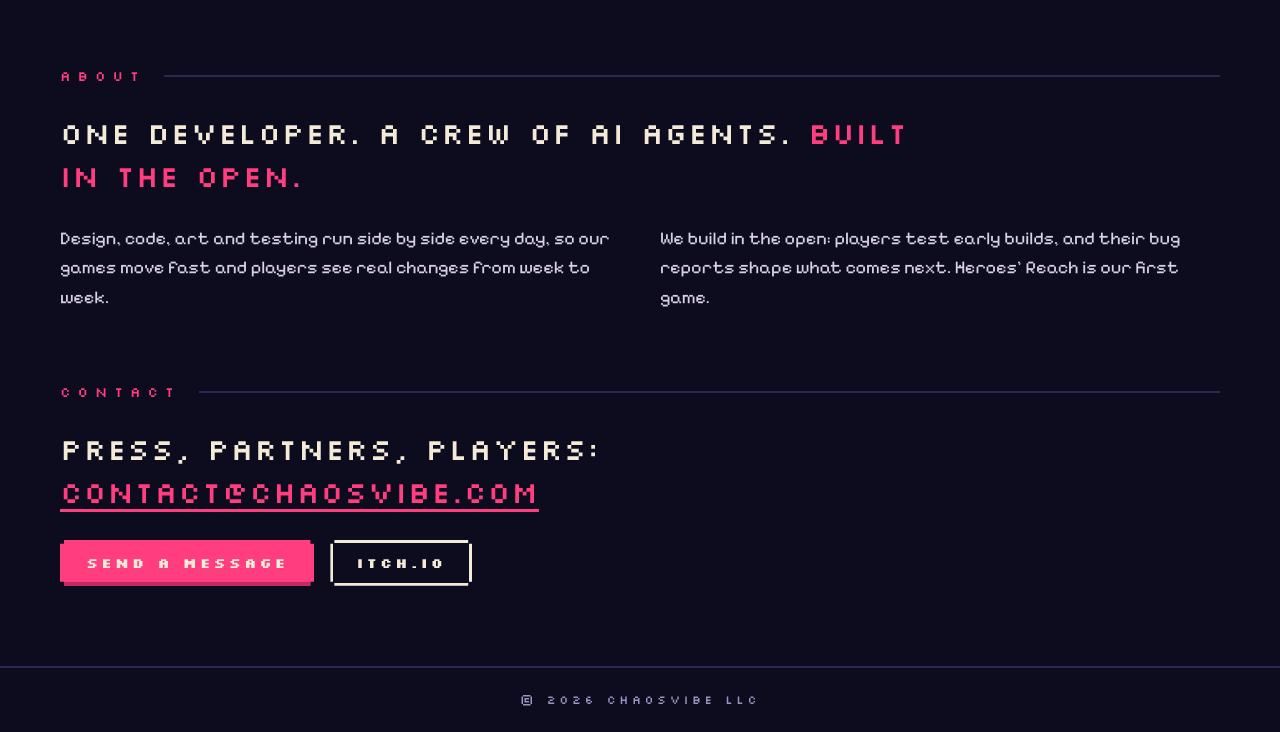
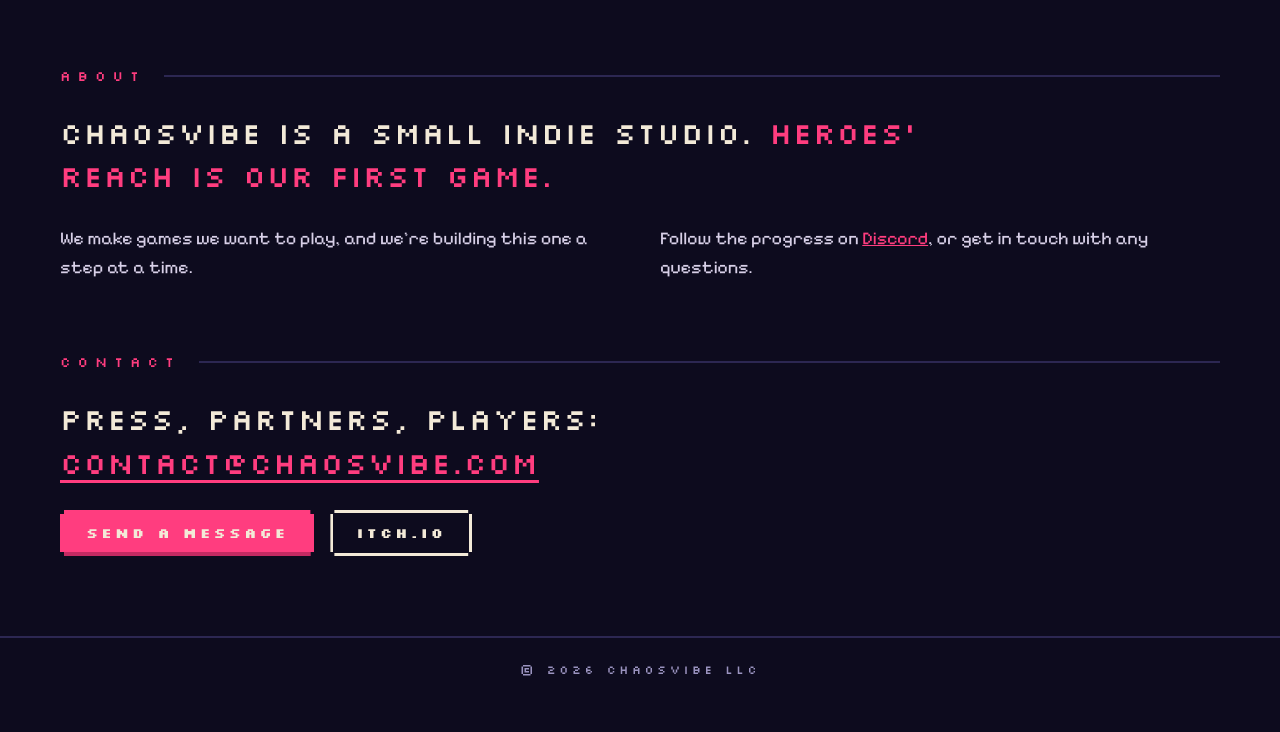
Before and after one commit to jonnyk2/jonnyk2.github.io, a plain HTML site: page index.html in a window 1280 px wide. Shown: the part 2034-2766 px from the top of the page. After the commit the page ends 2736 px from the top, so only its background shows below. Drawn offline with nearby package versions, Linux system fonts and the light colour scheme; a web font is replaced by a local one.

Commit message:
Sites: ChaosVibe is a small indie studio (no AI-crew wording), follow the progress on Discord or contact, no skill count
Co-Authored-By: Claude Sonnet 5.5 <noreply@anthropic.com>

```diff
--- a/index.html
+++ b/index.html
@@ -120,10 +120,10 @@
 
 <section id="about" class="about">
   <h2 class="kicker">About</h2>
-  <p class="big">One developer. A crew of AI agents. <b>Built in the open.</b></p>
+  <p class="big">ChaosVibe is a small indie studio. <b>Heroes' Reach is our first game.</b></p>
   <div class="cols">
-    <p>Design, code, art and testing run side by side every day, so our games move fast and players see real changes from week to week.</p>
-    <p>We build in the open: players test early builds, and their bug reports shape what comes next. Heroes' Reach is our first game.</p>
+    <p>We make games we want to play, and we're building this one a step at a time.</p>
+    <p>Follow the progress on <a href="https://discord.gg/D5G8zKWHCp" target="_blank" rel="noopener">Discord</a>, or get in touch with any questions.</p>
   </div>
 </section>
 
```
